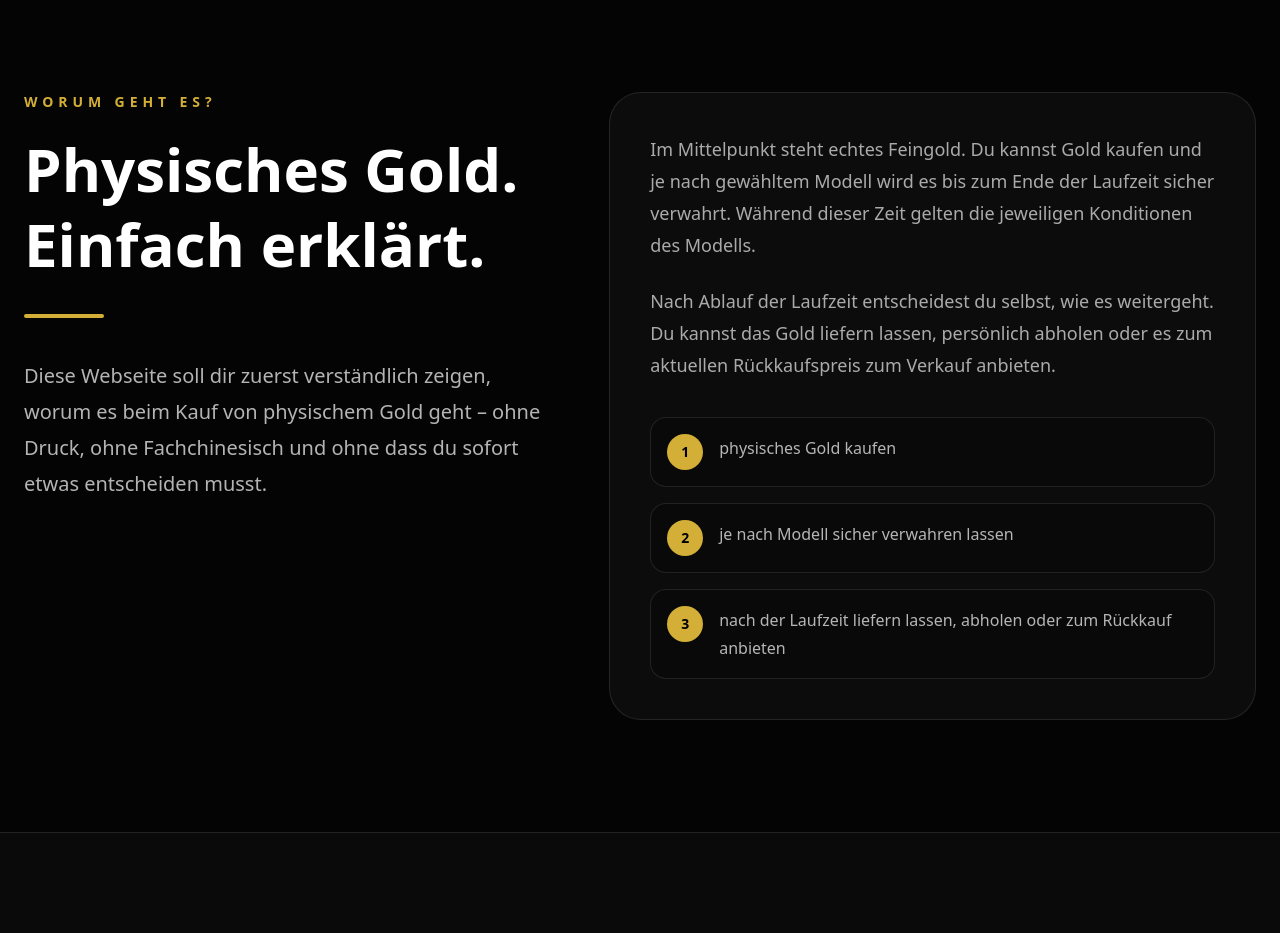
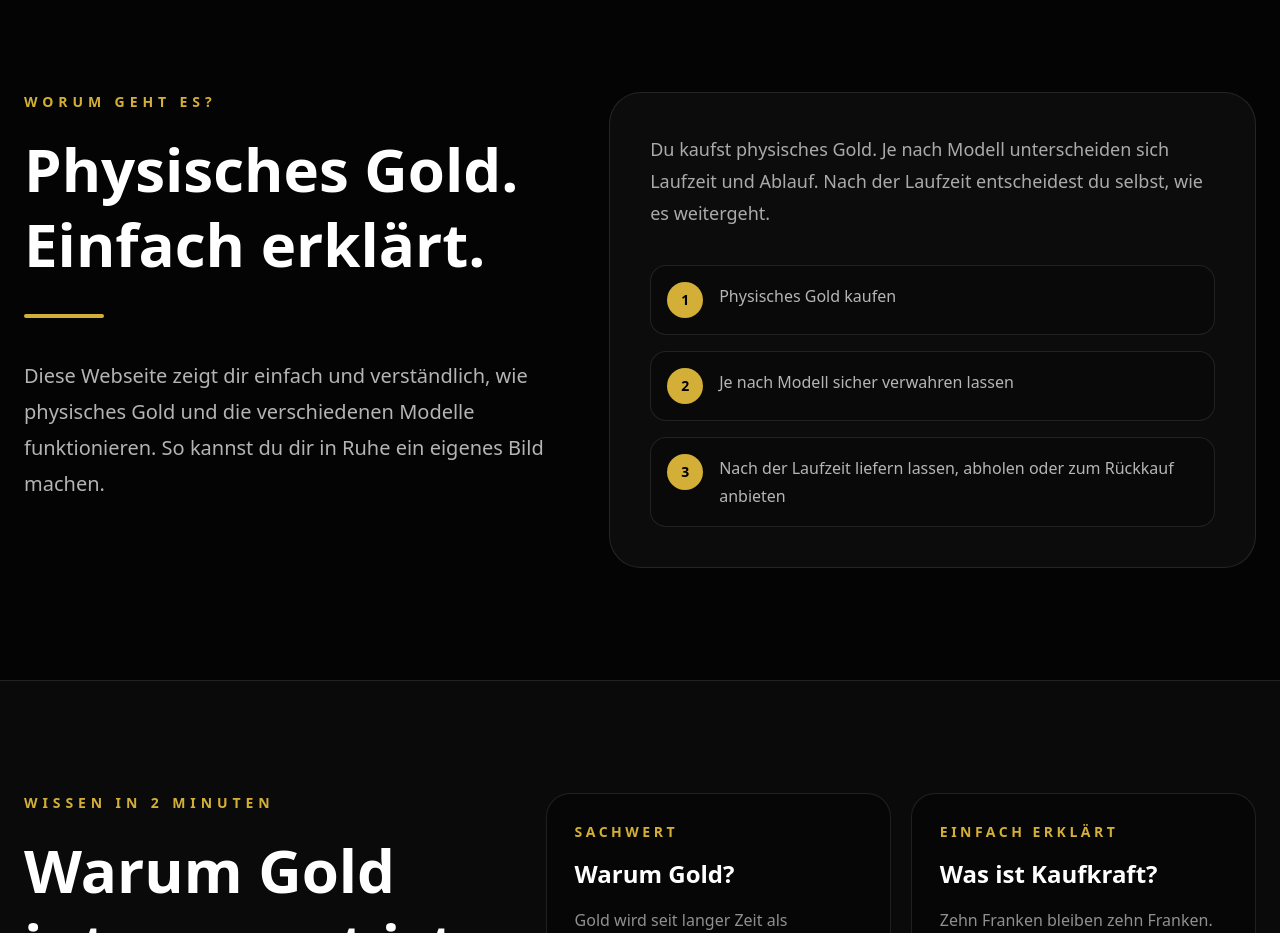
Before and after one commit to paszem/echte-werte-verstehen, a Next.js app: page / in a window 1280 px wide. Shown: the part 820-1753 px from the top of the page. Built offline with nearby package versions, Linux system fonts and the light colour scheme; no server answers.

Commit message:
Intro gekuerzt

```diff
--- a/app/components/Intro.tsx
+++ b/app/components/Intro.tsx
@@ -1,8 +1,8 @@
 export default function Intro() {
   const options = [
-    "physisches Gold kaufen",
-    "je nach Modell sicher verwahren lassen",
-    "nach der Laufzeit liefern lassen, abholen oder zum Rückkauf anbieten",
+    "Physisches Gold kaufen",
+    "Je nach Modell sicher verwahren lassen",
+    "Nach der Laufzeit liefern lassen, abholen oder zum Rückkauf anbieten",
   ];
 
   return (
@@ -22,24 +22,17 @@ export default function Intro() {
           <div className="mt-8 h-1 w-20 rounded-full bg-[#d4af37]" />
 
           <p className="mt-10 text-xl leading-9 text-white/70">
-            Diese Webseite soll dir zuerst verständlich zeigen, worum es beim
-            Kauf von physischem Gold geht – ohne Druck, ohne Fachchinesisch und
-            ohne dass du sofort etwas entscheiden musst.
+            Diese Webseite zeigt dir einfach und verständlich, wie physisches
+            Gold und die verschiedenen Modelle funktionieren. So kannst du dir
+            in Ruhe ein eigenes Bild machen.
           </p>
         </div>
 
         <div className="rounded-[2rem] border border-white/10 bg-white/[0.035] p-8 md:p-10">
           <p className="text-lg leading-8 text-white/65">
-            Im Mittelpunkt steht echtes Feingold. Du kannst Gold kaufen und je
-            nach gewähltem Modell wird es bis zum Ende der Laufzeit sicher
-            verwahrt. Während dieser Zeit gelten die jeweiligen Konditionen des
-            Modells.
-          </p>
-
-          <p className="mt-6 text-lg leading-8 text-white/65">
-            Nach Ablauf der Laufzeit entscheidest du selbst, wie es weitergeht.
-            Du kannst das Gold liefern lassen, persönlich abholen oder es zum
-            aktuellen Rückkaufspreis zum Verkauf anbieten.
+            Du kaufst physisches Gold. Je nach Modell unterscheiden sich
+            Laufzeit und Ablauf. Nach der Laufzeit entscheidest du selbst, wie
+            es weitergeht.
           </p>
 
           <div className="mt-9 grid gap-4">
```
